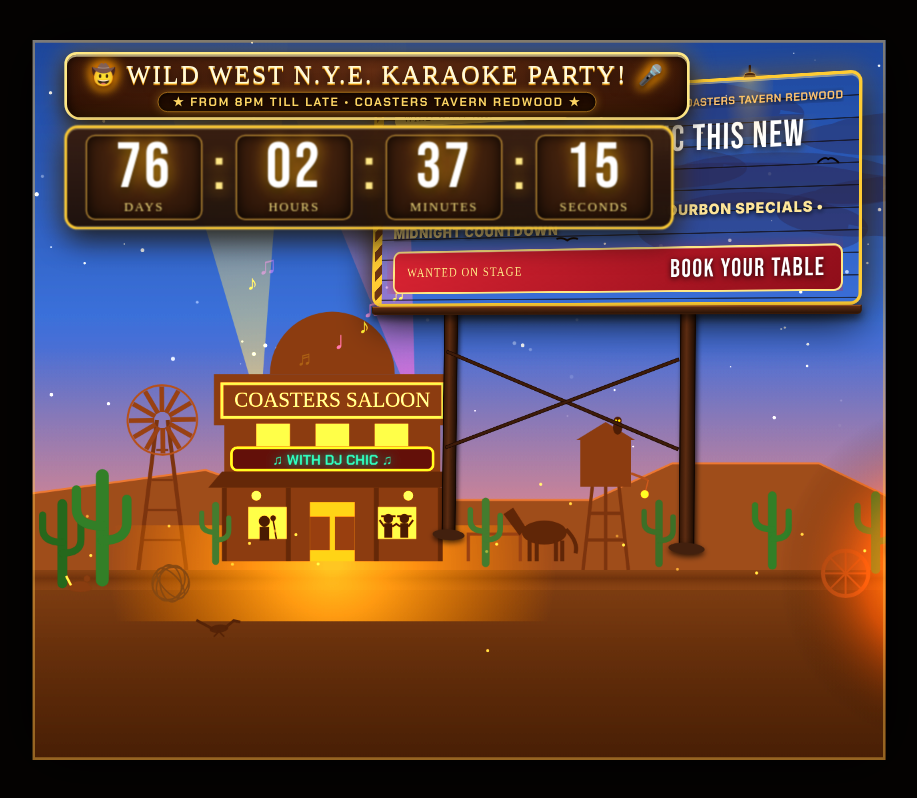
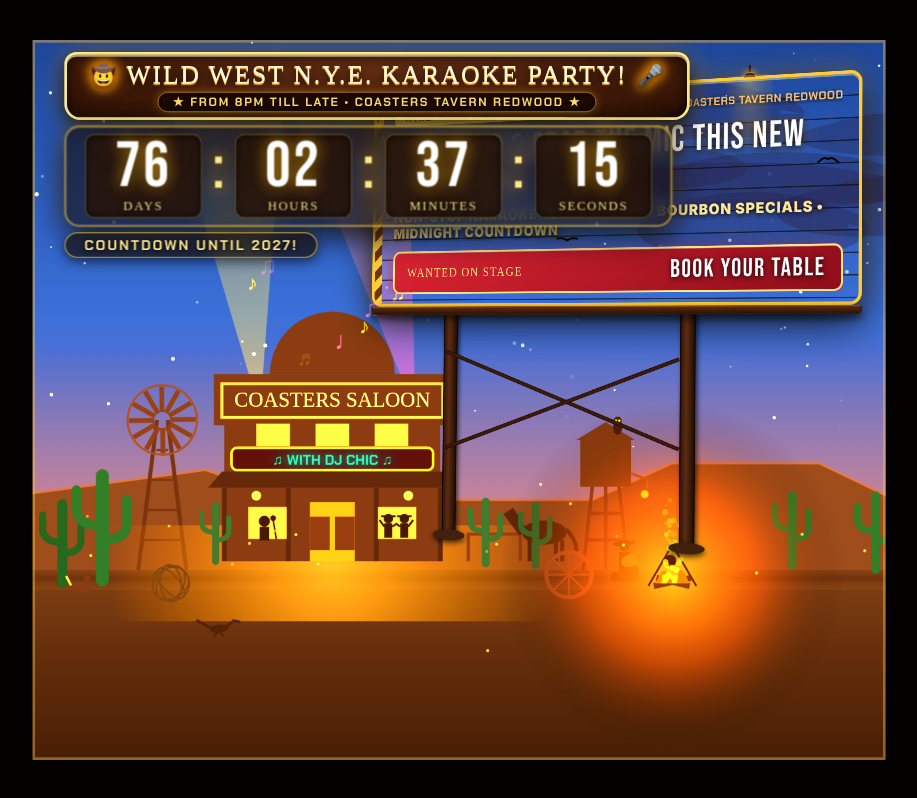
Before and after one commit to mrmegatronix/_ct-WEST, a website: page index.html in a window 1280 px wide. Shown: the whole page, without its empty margins (181-1098 px from the left). Drawn offline with nearby package versions, Linux system fonts and the light colour scheme; no server answers; animation ran at ten frames a second; a web font is replaced by a local one.

Commit message:
Center campfire, add countdown year subheading, and add adaptive glass UI theme to clock

```diff
--- a/billboard.md
+++ b/billboard.md
@@ -20,7 +20,7 @@
 - BADGE: SALOON SING-ALONG SHOWDOWN
 - DATE: COUNTRY ANTHEMS • ROCK CLASSICS • PARTY HITS
 - HEADLINE: BELT OUT YOUR FAVOURITE TUNES TILL MIDNIGHT!
-- SUBLINE: SOLOS, DUETS & GROUP SING-ALONGS • PRIZES FOR CROWD FAVOURITE SINGERS
+- SUBLINE: SOLOS, DUETS & GROUP SING-ALONGS • BRING YOUR BEST CROWD FAVOURITES
 - CTA_TOP: WARM UP YOUR PIPES
 - CTA_MAIN: SIGN UP EARLY
 
@@ -28,7 +28,7 @@
 - BADGE: BEST DRESSED OUTLAW PRIZES
 - DATE: COWBOYS • COWGIRLS • SHERIFFS & GAMBLERS
 - HEADLINE: DUST OFF YOUR BOOTS, SPURS & STETSON HATS!
-- SUBLINE: PRIZES FOR BEST WESTERN OUTFITS & BEST KARAOKE SINGER • WIN BAR TABS
+- SUBLINE: PRIZES FOR BEST WESTERN OUTFITS & BEST KARAOKE SINGER • BAR TABS
 - CTA_TOP: DRESS TO IMPRESS
 - CTA_MAIN: WIN BAR TABS
 
@@ -36,6 +36,6 @@
 - BADGE: MIDNIGHT FIREWORKS & CHEERS
 - DATE: REDWOOD'S BIGGEST NEW YEAR'S EVE PARTY
 - HEADLINE: WHEN THE CLOCK STRIKES TWELVE WE SING & RIDE!
-- SUBLINE: GREAT FOOD, COURTESY VAN & GOOD MATES AT COASTERS TAVERN REDWOOD
+- SUBLINE: GREAT FOOD, HOBBLE HORSE PARKING OUT YONDER  & BRING YA PARTNERS & MEET AT THE SALOON!  COASTERS TAVERN REDWOOD
 - CTA_TOP: NEW YEAR'S EVE
 - CTA_MAIN: FREE ENTRY
--- a/index.html
+++ b/index.html
@@ -166,21 +166,20 @@
             white-space: nowrap;
         }
 
+        /* Glass UI Countdown Board with Adaptive Light/Dark Theme */
         .countdown-board {
             display: flex;
             align-items: center;
             justify-content: center;
             gap: 16px;
-            background: linear-gradient(180deg, rgba(56, 28, 12, 0.94) 0%, rgba(30, 15, 6, 0.96) 100%);
-            border: 4.5px solid var(--gold);
-            border-radius: 20px;
+            border-radius: 22px;
             padding: 10px 28px;
-            box-shadow:
-                0 16px 45px rgba(0, 0, 0, 0.8),
-                0 0 45px rgba(255, 165, 20, 0.35),
-                inset 0 2px 0 rgba(255, 235, 160, 0.45);
-            backdrop-filter: blur(10px);
+            backdrop-filter: blur(16px);
+            -webkit-backdrop-filter: blur(16px);
             white-space: nowrap;
+            transition: background 0.7s cubic-bezier(0.2, 0.8, 0.2, 1),
+                        border-color 0.7s cubic-bezier(0.2, 0.8, 0.2, 1),
+                        box-shadow 0.7s cubic-bezier(0.2, 0.8, 0.2, 1);
         }
 
         .cd-unit {
@@ -188,11 +187,13 @@
             flex-direction: column;
             align-items: center;
             min-width: 175px;
-            background: radial-gradient(circle at 50% 25%, rgba(92, 48, 20, 0.95), rgba(34, 17, 7, 0.98));
-            border: 2px solid rgba(255, 195, 75, 0.68);
             border-radius: 14px;
             padding: 6px 16px;
-            box-shadow: inset 0 0 18px rgba(0, 0, 0, 0.75);
+            backdrop-filter: blur(10px);
+            -webkit-backdrop-filter: blur(10px);
+            transition: background 0.7s cubic-bezier(0.2, 0.8, 0.2, 1),
+                        border-color 0.7s cubic-bezier(0.2, 0.8, 0.2, 1),
+                        box-shadow 0.7s cubic-bezier(0.2, 0.8, 0.2, 1);
         }
 
         .cd-digits {
@@ -200,38 +201,121 @@
             font-size: 96px;
             line-height: 0.9;
             letter-spacing: 4px;
+            white-space: nowrap;
+            transition: color 0.7s ease, text-shadow 0.7s ease;
+        }
+
+        .cd-label {
+            font-family: 'Rye', serif;
+            font-size: 19px;
+            letter-spacing: 2.5px;
+            text-transform: uppercase;
+            margin-top: 4px;
+            white-space: nowrap;
+            transition: color 0.7s ease, text-shadow 0.7s ease;
+        }
+
+        @keyframes blinkColon {
+            0%, 49% { opacity: 1; }
+            50%, 100% { opacity: 0; }
+        }
+
+        .cd-sep {
+            font-family: 'Bebas Neue', sans-serif;
+            font-size: 96px;
+            line-height: 1;
+            animation: blinkColon 1s steps(1, start) infinite;
+            padding-bottom: 20px;
+            white-space: nowrap;
+            transition: color 0.7s ease, text-shadow 0.7s ease;
+        }
+
+        /* Glass UI Adaptive Dark Theme (Sunset / Night / Dawn) -> Light Text */
+        .countdown-board.theme-dark {
+            background: rgba(22, 11, 5, 0.58);
+            border: 3px solid rgba(255, 204, 51, 0.55);
+            box-shadow:
+                0 16px 45px rgba(0, 0, 0, 0.8),
+                0 0 35px rgba(255, 175, 35, 0.28),
+                inset 0 1px 0 rgba(255, 240, 180, 0.35);
+        }
+        .countdown-board.theme-dark .cd-unit {
+            background: rgba(45, 22, 9, 0.65);
+            border: 1.5px solid rgba(255, 204, 51, 0.42);
+            box-shadow: inset 0 0 14px rgba(0, 0, 0, 0.75);
+        }
+        .countdown-board.theme-dark .cd-digits {
             color: #ffffff;
             text-shadow:
                 0 0 24px rgba(255, 180, 20, 0.85),
                 0 5px 12px rgba(0, 0, 0, 0.95);
-            white-space: nowrap;
-        }
-
-        .cd-label {
-            font-family: 'Rye', serif;
-            font-size: 19px;
+        }
+        .countdown-board.theme-dark .cd-label {
             color: var(--gold-bright);
-            letter-spacing: 2.5px;
-            text-transform: uppercase;
-            margin-top: 4px;
             text-shadow: 0 2px 8px rgba(0, 0, 0, 0.9);
-            white-space: nowrap;
-        }
-
-        @keyframes blinkColon {
-            0%, 49% { opacity: 1; }
-            50%, 100% { opacity: 0; }
-        }
-
-        .cd-sep {
-            font-family: 'Bebas Neue', sans-serif;
-            font-size: 96px;
-            line-height: 1;
+        }
+        .countdown-board.theme-dark .cd-sep {
             color: var(--gold-bright);
             text-shadow: 0 0 24px rgba(255, 170, 0, 0.95);
-            animation: blinkColon 1s steps(1, start) infinite;
-            padding-bottom: 20px;
+        }
+
+        /* Glass UI Adaptive Light Theme (Daylight / Bright Sky) -> Dark Text */
+        .countdown-board.theme-light {
+            background: rgba(255, 255, 255, 0.45);
+            border: 3px solid rgba(255, 255, 255, 0.85);
+            box-shadow:
+                0 16px 45px rgba(0, 0, 0, 0.22),
+                0 0 30px rgba(255, 255, 255, 0.4),
+                inset 0 1px 0 rgba(255, 255, 255, 0.95);
+        }
+        .countdown-board.theme-light .cd-unit {
+            background: rgba(255, 255, 255, 0.58);
+            border: 1.5px solid rgba(255, 255, 255, 0.95);
+            box-shadow: inset 0 0 12px rgba(255, 255, 255, 0.45), 0 4px 10px rgba(0, 0, 0, 0.08);
+        }
+        .countdown-board.theme-light .cd-digits {
+            color: #1a0c04;
+            text-shadow:
+                0 1px 0 rgba(255, 255, 255, 0.85),
+                0 3px 8px rgba(0, 0, 0, 0.35);
+        }
+        .countdown-board.theme-light .cd-label {
+            color: #632d0c;
+            text-shadow: 0 1px 0 rgba(255, 255, 255, 0.75);
+        }
+        .countdown-board.theme-light .cd-sep {
+            color: #8c420e;
+            text-shadow: 0 1px 0 rgba(255, 255, 255, 0.85);
+        }
+
+        /* Countdown Subheading ("Countdown until 2027!") */
+        .countdown-subheading {
+            margin-top: 8px;
+            font-family: 'Chakra Petch', sans-serif;
+            font-size: 21px;
+            font-weight: 800;
+            letter-spacing: 3px;
+            text-transform: uppercase;
+            padding: 4px 28px;
+            border-radius: 999px;
+            backdrop-filter: blur(14px);
+            -webkit-backdrop-filter: blur(14px);
             white-space: nowrap;
+            transition: all 0.7s cubic-bezier(0.2, 0.8, 0.2, 1);
+        }
+        .countdown-subheading.theme-dark {
+            background: rgba(22, 11, 5, 0.65);
+            border: 2px solid rgba(255, 204, 51, 0.55);
+            color: #ffe685;
+            text-shadow: 0 2px 6px rgba(0, 0, 0, 0.95);
+            box-shadow: 0 6px 18px rgba(0, 0, 0, 0.55), inset 0 1px 0 rgba(255, 255, 255, 0.2);
+        }
+        .countdown-subheading.theme-light {
+            background: rgba(255, 255, 255, 0.6);
+            border: 2px solid rgba(255, 255, 255, 0.9);
+            color: #1a0c04;
+            text-shadow: 0 1px 0 rgba(255, 255, 255, 0.85);
+            box-shadow: 0 6px 18px rgba(0, 0, 0, 0.15), inset 0 1px 0 rgba(255, 255, 255, 0.95);
         }
 
         /* Midnight Celebration Overlay Banner */
@@ -630,6 +714,7 @@
                         <div class="cd-label">SECONDS</div>
                     </div>
                 </div>
+                <div class="countdown-subheading theme-dark" id="countdownSubheading">Countdown until 2027!</div>
             </div>
 
             <!-- Huge Western Frontier Billboard in the Distance (Right Side, Angled South-West) -->
@@ -1245,11 +1330,11 @@
             });
         }
 
-        // Campfire Embers
+        // Campfire Embers (Centered at x=960)
         const embers = [];
         for (let i = 0; i < 45; i++) {
             embers.push({
-                x: 1380 + (Math.random() - 0.5) * 36,
+                x: 960 + (Math.random() - 0.5) * 36,
                 y: 815 - Math.random() * 90,
                 vx: (Math.random() - 0.5) * 18,
                 vy: 28 + Math.random() * 42,
@@ -1853,8 +1938,8 @@
             drawCactus(ctx, 105, 810, 1.08, "#2d5a27");
             drawCactus(ctx, 275, 782, 0.58, "#38582b");
             drawCactus(ctx, 680, 785, 0.64, "#38582b");
-            drawCactus(ctx, 940, 785, 0.62, "#325026");
-            drawCactus(ctx, 1110, 788, 0.72, "#2d5a27");
+            drawCactus(ctx, 755, 788, 0.62, "#325026");
+            drawCactus(ctx, 1140, 788, 0.72, "#2d5a27");
             drawCactus(ctx, 1265, 794, 0.76, "#2d5a27");
             drawCactus(ctx, 1530, 798, 0.88, "#285223");
             drawCactus(ctx, 1630, 808, 1.12, "#2d5a27");
@@ -1891,9 +1976,9 @@
             ctx.stroke();
             ctx.restore();
 
-            // Wooden Wagon Wheel Leaning Against Rock (x=1220)
+            // Wooden Wagon Wheel Leaning Against Rock (x=805, y=802)
             ctx.save();
-            ctx.translate(1220, 800);
+            ctx.translate(805, 802);
             ctx.strokeStyle = "#783d1d";
             ctx.lineWidth = 6;
             ctx.beginPath();
@@ -1909,9 +1994,9 @@
             }
             ctx.restore();
 
-            // Campfire Cowboy Strumming Acoustic Guitar on Log (x=1312, y=812)
+            // Campfire Cowboy Strumming Acoustic Guitar on Log (x=892, y=812)
             ctx.save();
-            ctx.translate(1312, 812);
+            ctx.translate(892, 812);
             const strumBob = Math.sin(timeSec * 6) * 2.5;
             ctx.fillStyle = "#3d1e0c";
             // Log seat
@@ -1945,8 +2030,8 @@
             ctx.stroke();
             ctx.restore();
 
-            // Campfire Glow & Dancing Flames (x=1380, y=815)
-            const fireX = 1380;
+            // Campfire Glow & Dancing Flames (Centered in middle: x=960, y=815)
+            const fireX = 960;
             const fireGlow = ctx.createRadialGradient(fireX, baseY - 12, 6, fireX, baseY - 12, 260);
             fireGlow.addColorStop(0, "rgba(255, 175, 45, 0.78)");
             fireGlow.addColorStop(0.5, "rgba(245, 95, 20, 0.36)");
@@ -2181,6 +2266,25 @@
             ctx.restore();
         }
 
+        // Adaptive Glass UI Theme for Clock (Dark text when sky is bright, light text when sky is dark)
+        let lastThemeWasBright = null;
+        function updateClockAdaptiveTheme(env) {
+            const isBright = env.sunElevation > 0.1 || (env.starAlpha === 0 && env.phaseLabel.includes('DAY'));
+            if (isBright === lastThemeWasBright) return;
+            lastThemeWasBright = isBright;
+
+            const board = document.querySelector('.countdown-board');
+            const sub = document.getElementById('countdownSubheading');
+            if (board) {
+                board.classList.toggle('theme-light', isBright);
+                board.classList.toggle('theme-dark', !isBright);
+            }
+            if (sub) {
+                sub.classList.toggle('theme-light', isBright);
+                sub.classList.toggle('theme-dark', !isBright);
+            }
+        }
+
         // Main 60FPS Animation Loop
         let lastTime = performance.now();
         let autoFireworkTimer = 0;
@@ -2197,6 +2301,7 @@
 
             // 1. Dynamic Sky Gradient for Redwood, Christchurch
             const env = getSkyEnvironment(nowDate);
+            updateClockAdaptiveTheme(env);
 
             const skyGrad = ctx.createLinearGradient(0, 0, 0, 795);
             skyGrad.addColorStop(0, env.topCol);
```
